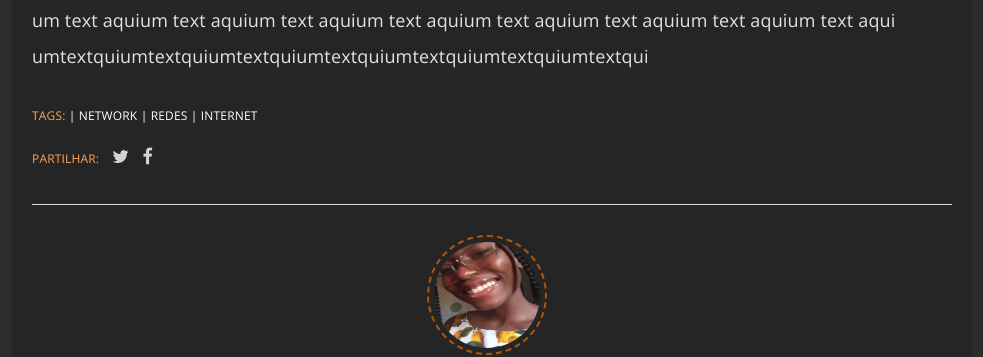
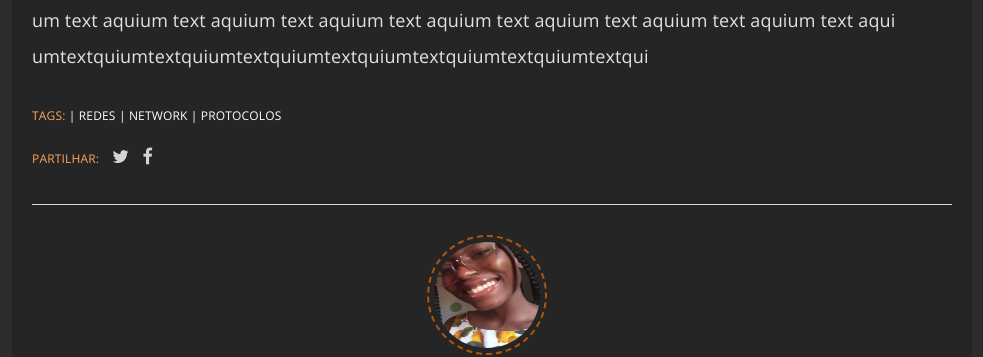
Before and after one commit to programadorao/pangolano.github.io-old, a Jekyll site: the page built from _posts/2022-05-14-introducao-a-redes.md, in a window 1280 px wide. Shown: the part 1276-1633 px from the top of the page, without its empty margins (148-1131 px from the left). Built offline with Jekyll 4.4.1, drawn with Linux system fonts in a browser that asks for light colours; emoji names are drawn with the system emoji font; comment, search, counter and statistics services are not loaded.

Commit message:
Update 2022-05-14-introducao-a-redes.md

```diff
--- a/_posts/2022-05-14-introducao-a-redes.md
+++ b/_posts/2022-05-14-introducao-a-redes.md
@@ -1,12 +1,9 @@
 ---
+layout: post
 title: Introdução a redes de computadores
-layout: post
 date: '2022-05-14 18:50:12'
-tags:
-- network
-- redes
-- internet
-
+description: "Uma introdução a redes de computadores"
+tags: [redes, network, protocolos]
 author: melissa
 ---
 
```
